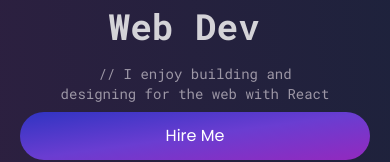
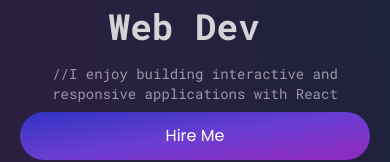
Before and after one commit to encarnac/portfolio, a React (Vite) app: page / in a window 390 px wide. Shown: the part 128-290 px from the top of the page. Built offline with nearby package versions, Linux system fonts and the light colour scheme.

Commit message:
New Hero text highlights responsive apps

```diff
--- a/src/components/HeroSection.jsx
+++ b/src/components/HeroSection.jsx
@@ -63,7 +63,8 @@
               />
             </h1>
             <p className="text-balance md:text-md mb-2 font-mono text-sm text-[#938e9c] dark:text-[#9d97a6] lg:text-lg">
-              // I enjoy building and designing for the web with React
+              //I enjoy building interactive and responsive applications with
+              React
             </p>
             <div className="">
               <a
```
